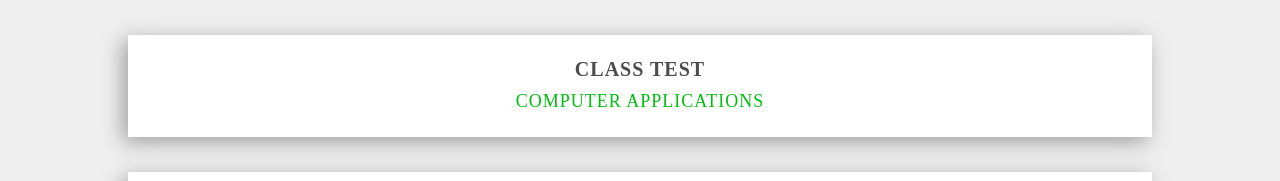
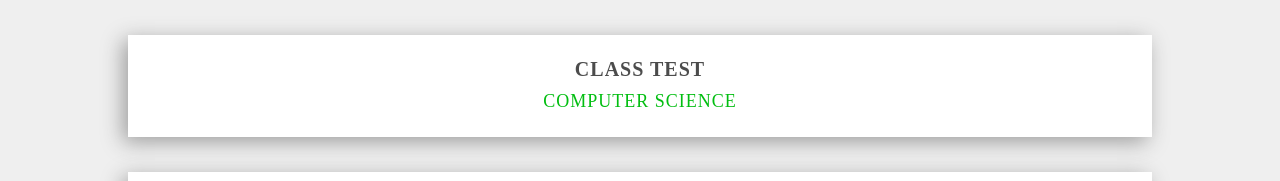
Before and after one commit to vatsalsinghkv/computer-science-test, a plain HTML site: page index.html in a window 1280 px wide. Shown: the top 181 px of the page. Drawn offline with Linux system fonts and the light colour scheme.

Commit message:
Heading change

```diff
--- a/index.html
+++ b/index.html
@@ -12,7 +12,7 @@
 
     <div class="container header">
         <h1><span>Class</span> <span>Test</span></h1>
-        <h3>Computer Applications</h3>
+        <h3>Computer Science</h3>
     </div>
 
     <div class="container questions">
```
